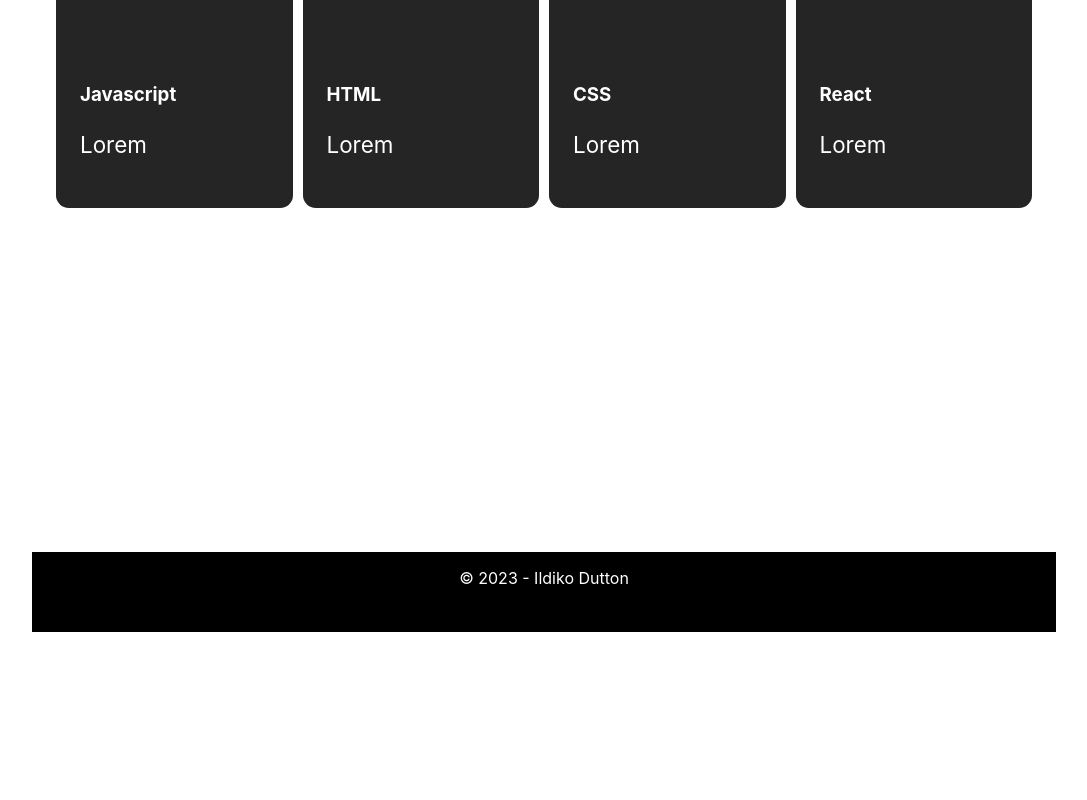
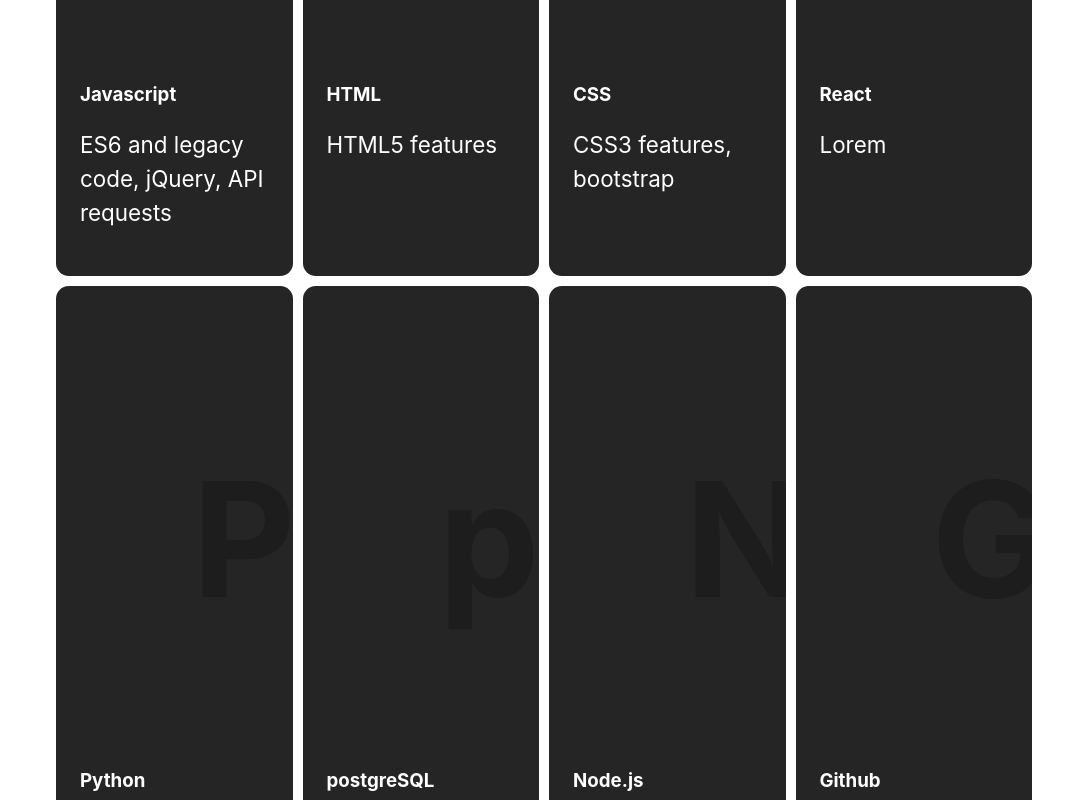
Before and after one commit to IldDtn/React-portfolio, a React (Create React App) app: page /#/contact in a window 1280 px wide. Shown: the part 1040-1840 px from the top of the page, without its empty margins (96-1183 px from the left). Before the commit the page ends 1680 px from the top, so only its background shows below. Built offline with nearby package versions, Linux system fonts and the light colour scheme; a web font is replaced by a local one.

Commit message:
more cards added

```diff
--- a/src/components/Cards.css
+++ b/src/components/Cards.css
@@ -65,3 +65,23 @@
     background-color: rgb(66, 192, 243);
     color: white;
 }
+
+.python:hover {
+    background-color: rgb(15, 45, 218);
+    color: white;
+}
+
+.sql:hover {
+    background-color: white;
+    color: white;
+}
+
+.node:hover {
+    background-color: rgb(19, 113, 28);
+    color: white;
+}
+
+.github:hover {
+    background-color: rgb(21, 3, 20);
+    color: white;
+}
--- a/src/components/Cards.js
+++ b/src/components/Cards.js
@@ -5,24 +5,48 @@
                 <div className='jscript card'>
                     <h2 className='card-title-large'>Javascript</h2>
                     <h3 className='card-title-small'>Javascript</h3>
-                    <p className='cardDescription'>Lorem</p>
+                    <p className='cardDescription'>ES6 and legacy code, jQuery, API requests</p>
                 </div>
 
                 <div className='html card'>
                     <h2 className='card-title-large'>HTML</h2>
                     <h3 className='card-title-small'>HTML</h3>
-                    <p className='cardDescription'>Lorem</p>
+                    <p className='cardDescription'>HTML5 features</p>
                 </div>
 
                 <div className='css card'>
                     <h2 className='card-title-large'>CSS</h2>
                     <h3 className='card-title-small'>CSS</h3>
-                    <p className='cardDescription'>Lorem</p>
+                    <p className='cardDescription'>CSS3 features, bootstrap</p>
                 </div>
 
                 <div className='react card'>
                     <h2 className='card-title-large'>React</h2>
                     <h3 className='card-title-small'>React</h3>
+                    <p className='cardDescription'>Lorem</p>
+                </div>
+
+                <div className='python card'>
+                    <h2 className='card-title-large'>Python</h2>
+                    <h3 className='card-title-small'>Python</h3>
+                    <p className='cardDescription'>Jupyter notebook, pandas, data analytics</p>
+                </div>
+
+                <div className='sql card'>
+                    <h2 className='card-title-large'>postgreSQL</h2>
+                    <h3 className='card-title-small'>postgreSQL</h3>
+                    <p className='cardDescription'>Database queries and design principles </p>
+                </div>
+
+                <div className='node card'>
+                    <h2 className='card-title-large'>Node.js</h2>
+                    <h3 className='card-title-small'>Node.js</h3>
+                    <p className='cardDescription'>Lorem</p>
+                </div>
+
+                <div className='github card'>
+                    <h2 className='card-title-large'>GitHub</h2>
+                    <h3 className='card-title-small'>Github</h3>
                     <p className='cardDescription'>Lorem</p>
                 </div>
 
```
